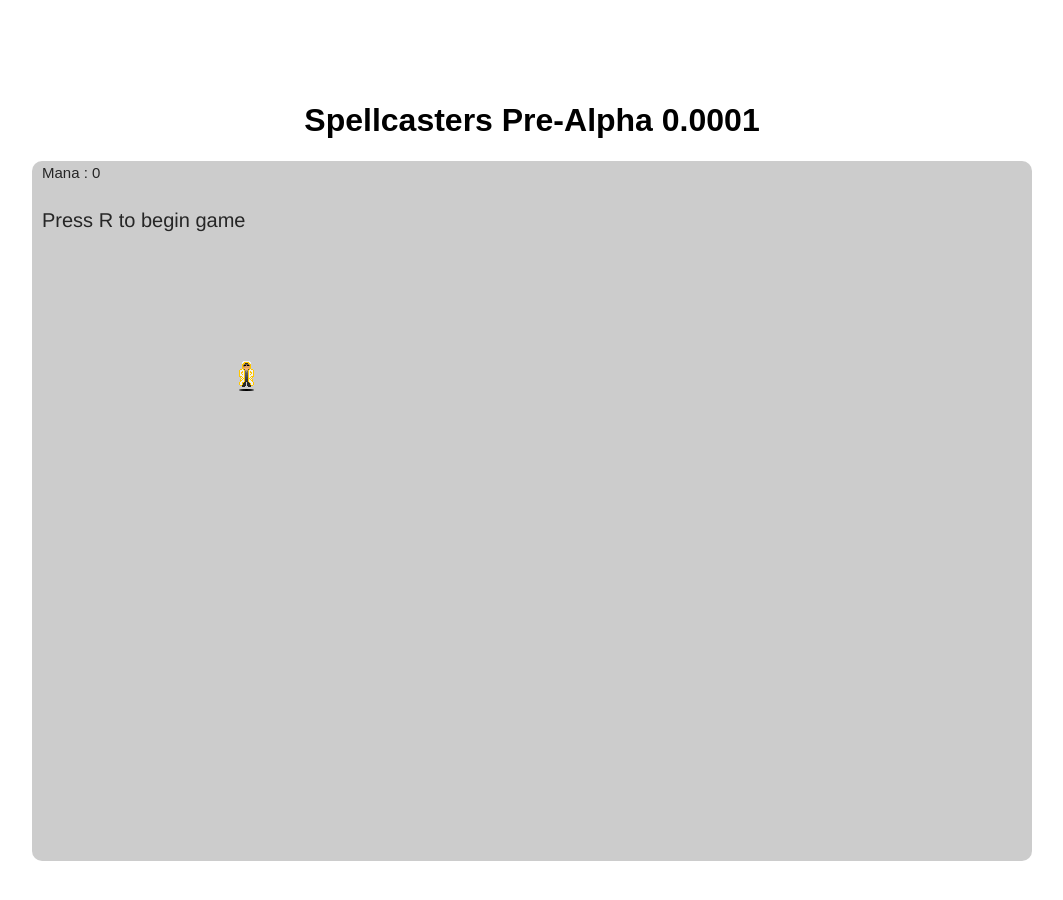
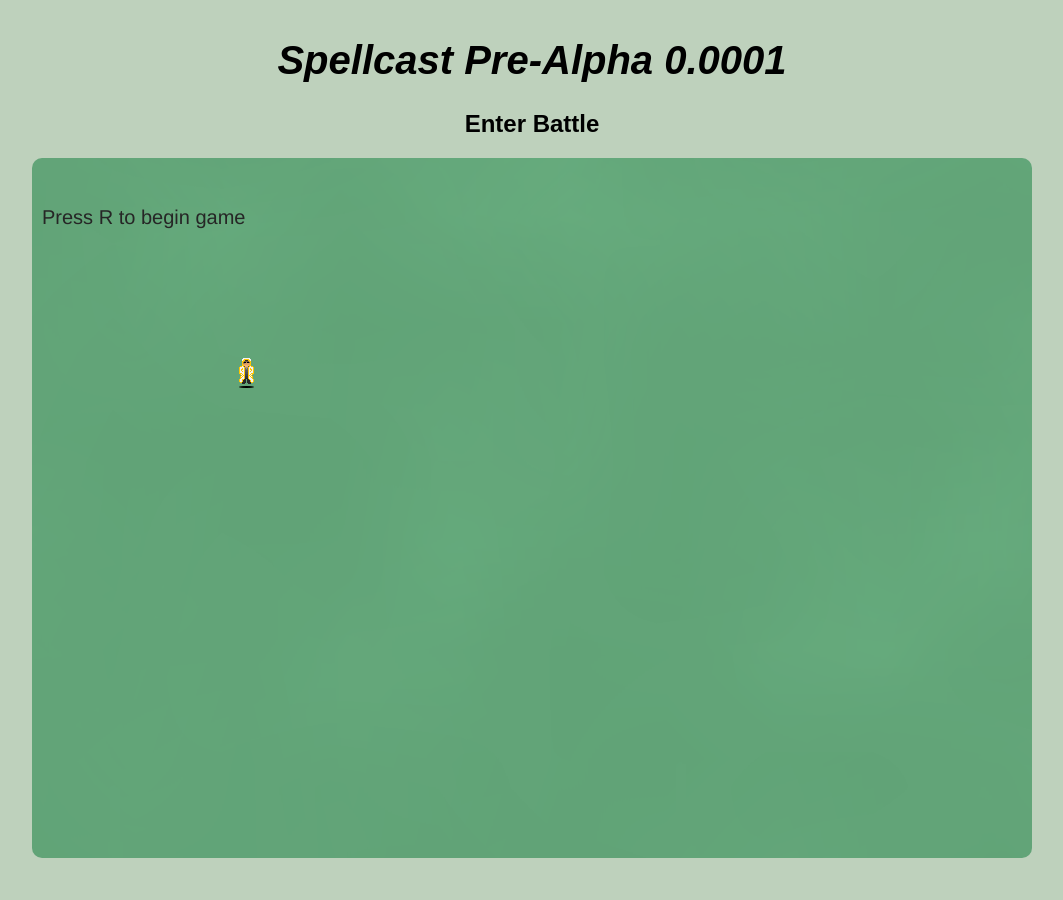
Before and after one commit to pielegacy/itproject, a plain HTML site: page gamefiles/index.html in a window 1280 px wide. Shown: the whole page, without its empty margins (108-1171 px from the left). After the commit the page ends 858 px from the top, so only its background shows below. Drawn offline with Linux system fonts and the light colour scheme.

Commit message:
Fixed the shit

```diff
--- a/gamefiles/entity.js
+++ b/gamefiles/entity.js
@@ -61,7 +61,7 @@ function mainchar(x, y){
         ctx.fillStyle = '#262626';
         ctx.font = '15px Arial';
         ctx.textBaseline = 'bottom';
-        ctx.fillText("Mana : " + self.mana, 10, 20);
+        //ctx.fillText("Mana : " + self.mana, 10, 20);
 		self.x = self.c.spr.x;
 		self.y = self.c.spr.y;
 		if (self.y < 10){
--- a/gamefiles/game.js
+++ b/gamefiles/game.js
@@ -6,6 +6,7 @@ var parts = [];
 var running = false;
 var wateronscreen = false;
 var mobs = new mobloader(enemysort);
+var bg = new sprite("bg.png", 0, 0, 1000, 700, 1, 1, 0, false);
 var wizardlist = [];
 var currentwiz = 0;
 for (m = 0; m < 3; m++){
@@ -14,6 +15,7 @@ for (m = 0; m < 3; m++){
 }
 var wizard = wizardlist[currentwiz];
 function updategame(){
+    bg.update();
     for (e = 0; e < expbundle.length; e++){
         expbundle[e].updateexp();
     }
--- a/gamefiles/index.html
+++ b/gamefiles/index.html
@@ -1,26 +1,32 @@
 <html>
 	<head>
-		<title>SpellcasterS</title>
+		<title>Spellcast</title>
 		<style type="text/css">
 			body{
-				padding-top: 8%;
+				padding-top: 3%;
 				margin: auto;
 				text-align: center;
 				min-height: 100%;
 				font-family: "Arial";
 				height: 100%;
 				overflow: hidden;
+                background: #bed1bc;
 			}
 			#gamescreen{
 				border-radius: 10px;
 			}
+            #title1{
+                font-size: 40px;
+                font-style: italic;
+            }
 			hr {
 				width: 50%;
 			}
 		</style>
 	</head>
 	<body>
-		<h1 id="title">Spellcasters Pre-Alpha 0.0001</h1>
+		<h1 id="title1">Spellcast Pre-Alpha 0.0001</h1>
+        <h2 id="title">Enter Battle</h2>
 		<canvas id="gamescreen" width="1000" height="700">Update ya browser ya pleb</canvas>
         <script src="bison.js"></script>
         <script src="level.js"></script>
```
Also changed, not shown: gamefiles/bg.png (added), gamefiles/spell_mech.js (line endings or trailing spaces).
